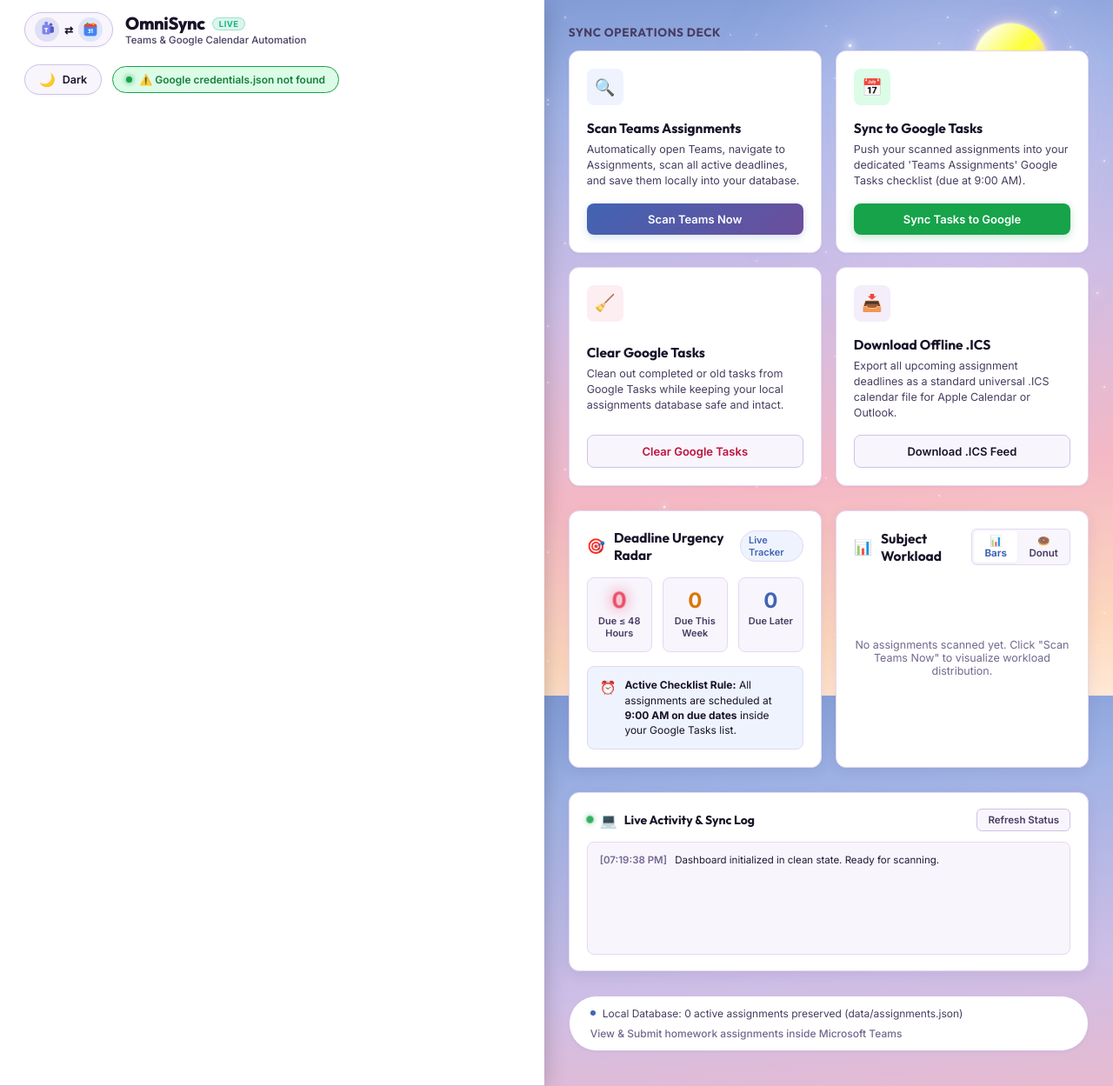
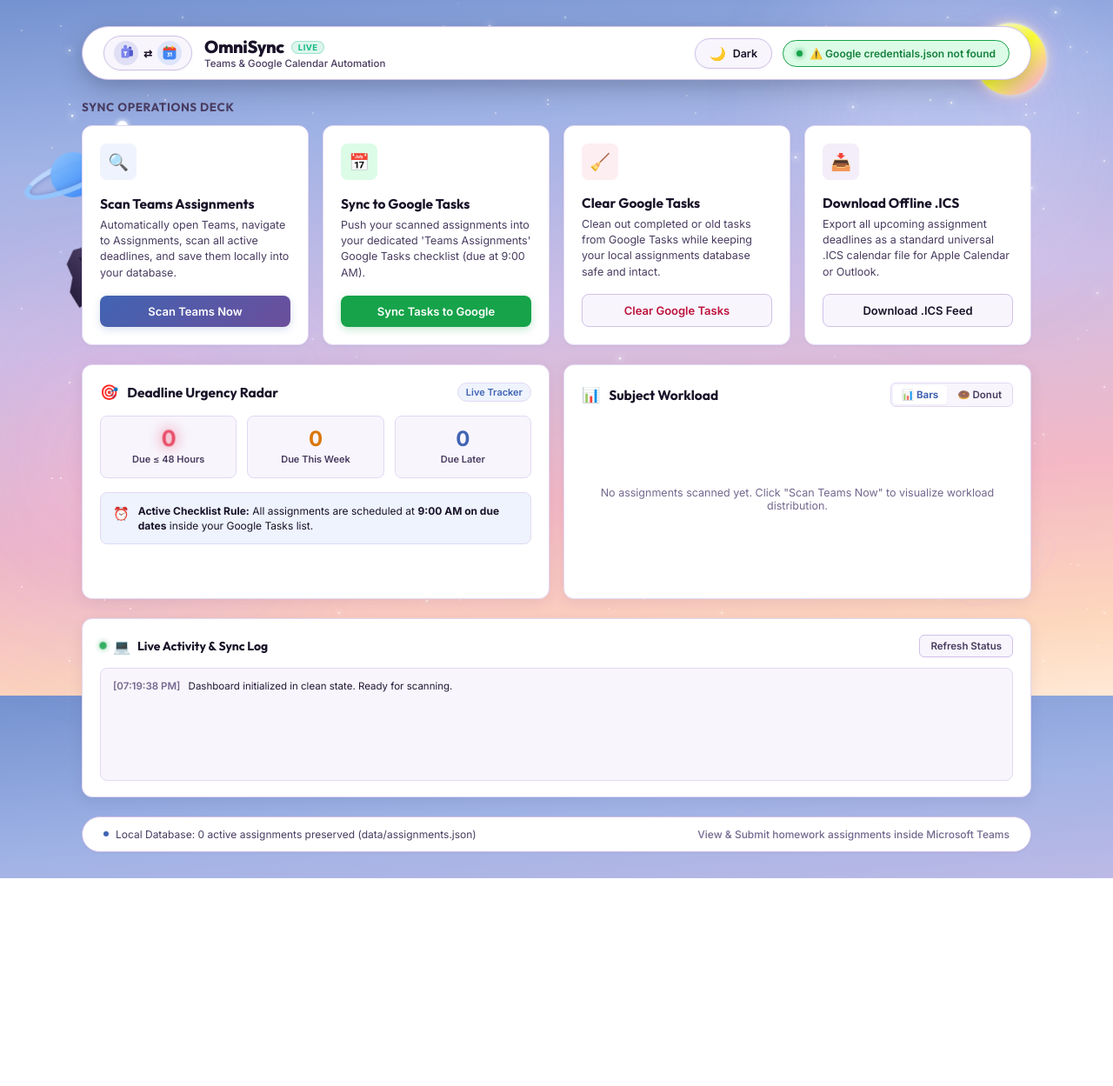
Before and after one commit to Parth-why/Teams-automation, a Flask app: page / in a window 1280 px wide. Shown: the whole page at 87% size. After the commit the page ends 1010 px from the top, so only its background shows below. Run offline with Flask 3, Linux system fonts and the light colour scheme.

Commit message:
revert: Restore OmniSync floating tablet header at top of dashboard as requested

```diff
--- a/static/style.css
+++ b/static/style.css
@@ -789,31 +789,34 @@ body {
     }
 }
 
+.hub-wrapper {
+    width: 100%;
+    max-width: 1140px;
+    padding: 30px 24px;
+    display: flex;
+    flex-direction: column;
+    gap: 22px;
+    min-height: 100vh;
+    position: relative;
+    z-index: 1;
+}
+
 /* ==========================================================================
-   Full-Width Top OmniSync Navigation Bar (Occupies Complete Top Area)
+   Floating Tablet / Capsule Dynamic Island Header
    ========================================================================== */
 
-.hub-top-bar {
-    width: 100%;
+.hub-header.tablet-header {
     background: var(--bg-surface);
-    border-bottom: 1.5px solid var(--border-medium);
-    box-shadow: 0 4px 24px rgba(0, 0, 0, 0.22);
-    position: relative;
-    z-index: 10;
-    padding: 14px 0;
-    margin: 0;
+    border: 1.5px solid var(--border-medium);
+    border-radius: 9999px;
+    padding: 10px 24px;
+    display: flex;
+    align-items: center;
+    justify-content: space-between;
+    box-shadow: 0 12px 32px rgba(0, 0, 0, 0.16), var(--shadow-sm);
+    flex-wrap: wrap;
+    gap: 16px;
     transition: all 0.3s cubic-bezier(0.4, 0, 0.2, 1);
-}
-
-.top-bar-inner {
-    max-width: 1360px;
-    margin: 0 auto;
-    padding: 0 28px;
-    display: flex;
-    align-items: center;
-    justify-content: space-between;
-    gap: 20px;
-    flex-wrap: wrap;
 }
 
 .header-left {
@@ -907,19 +910,6 @@ body {
     gap: 12px;
 }
 
-.hub-wrapper {
-    width: 100%;
-    max-width: 1360px;
-    margin: 0 auto;
-    padding: 28px 28px 40px;
-    display: flex;
-    flex-direction: column;
-    gap: 28px;
-    min-height: calc(100vh - 68px);
-    position: relative;
-    z-index: 1;
-}
-
 /* Theme Toggle Button */
 .theme-toggle-btn {
     background: var(--bg-surface-subtle);
@@ -1567,17 +1557,9 @@ body {
     to { opacity: 1; transform: translateY(0); }
 }
 
-@media (max-width: 880px) {
+@media (max-width: 768px) {
     .analytics-grid { grid-template-columns: 1fr; }
-    .top-bar-inner {
-        flex-direction: column;
-        align-items: flex-start;
-        gap: 14px;
-    }
-    .header-right {
-        width: 100%;
-        justify-content: space-between;
-    }
+    .hub-header { flex-direction: column; align-items: flex-start; }
     .celestial-orb { width: 55px; height: 55px; top: 15px; right: 3%; }
     .cosmic-planet, .spiral-galaxy, .supernova { display: none; }
 }
--- a/templates/index.html
+++ b/templates/index.html
@@ -73,9 +73,10 @@
         </div>
     </div>
 
-    <!-- Full-Width Top OmniSync Navigation Bar (Occupies Complete Top Area) -->
-    <header class="hub-top-bar" id="omniSyncHeader">
-        <div class="top-bar-inner">
+    <div class="hub-wrapper">
+
+        <!-- Floating Tablet / Dynamic Island Navigation Header -->
+        <header class="hub-header tablet-header">
             <div class="header-left">
                 <!-- Combined Microsoft Teams + Google Calendar Dual Logo Badge -->
                 <div class="header-dual-logo" title="Teams + Google Calendar Unified Sync">
@@ -108,7 +109,6 @@
                     <p class="subtitle">Teams &amp; Google Calendar Automation</p>
                 </div>
             </div>
-
             <div class="header-right">
                 <!-- Theme Toggle Button -->
                 <button class="theme-toggle-btn" id="themeToggleBtn" onclick="toggleTheme()" aria-label="Toggle Dark/Light Mode" title="Toggle Theme">
@@ -122,10 +122,7 @@
                     <span id="googleStatusText">Checking Google Connection...</span>
                 </div>
             </div>
-        </div>
-    </header>
-
-    <div class="hub-wrapper">
+        </header>
 
         <!-- Command Center Action Deck -->
         <section class="command-deck">
```
